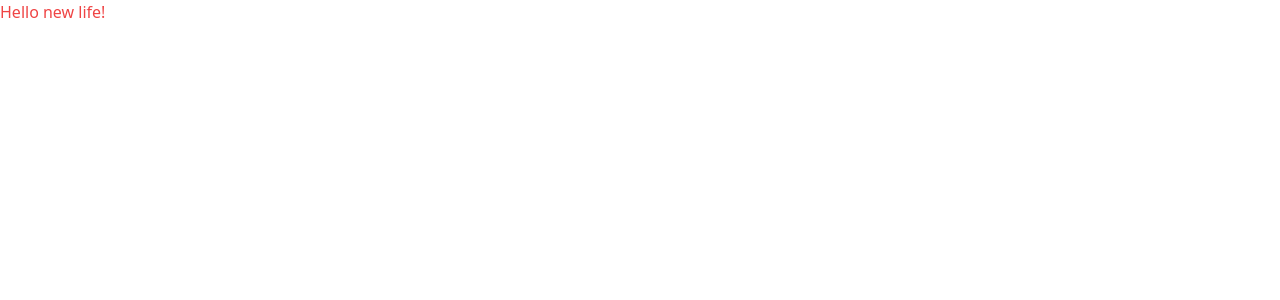
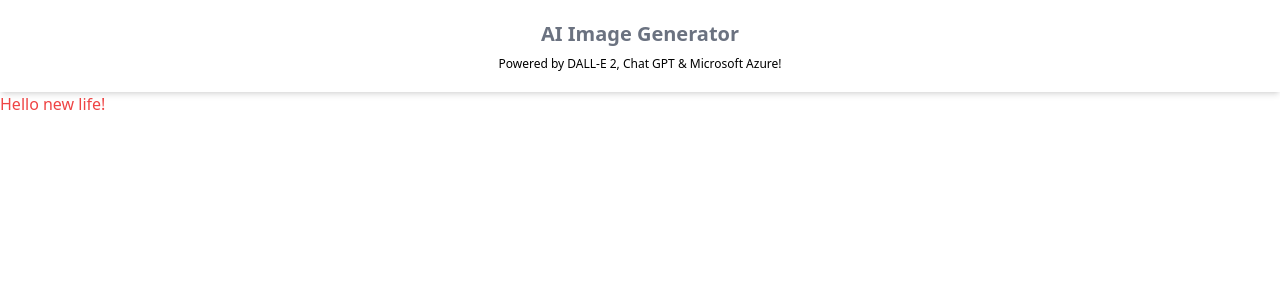
Before and after one commit to hakobyanviktoria8/ai_image_generator, a Next.js app: page / in a window 1280 px wide. Shown: the top 300 px of the page. Built offline with nearby package versions, Linux system fonts and the light colour scheme.

Commit message:
added header

```diff
--- a/app/layout.tsx
+++ b/app/layout.tsx
@@ -1,18 +1,24 @@
-import './../styles/globals.css'
+import { Header } from "@/components/Header";
+import "./../styles/globals.css";
 
 export const metadata = {
-  title: 'Create Next App',
-  description: 'Generated by create next app',
-}
+  title: "Create Next App",
+  description: "Generated by create next app",
+};
 
 export default function RootLayout({
   children,
 }: {
-  children: React.ReactNode
+  children: React.ReactNode;
 }) {
   return (
     <html lang="en">
-      <body>{children}</body>
+      <body>
+        {/* header */}
+        <Header />
+
+        {children}
+      </body>
     </html>
-  )
+  );
 }
--- /dev/null
+++ b/components/Header.tsx
@@ -0,0 +1,16 @@
+import React from "react";
+
+export const Header = () => {
+  return (
+    <header className="p-5 sticky top-0 bg-white z-50 shadow-md space-x-2 ">
+      <div className="flex justify-center items-center flex-col">
+        <h1 className="text-gray-500 font-bold text-xl mb-2">
+          AI Image Generator
+        </h1>
+        <h2 className="text-xs">
+          Powered by DALL-E 2, Chat GPT & Microsoft Azure!
+        </h2>
+      </div>
+    </header>
+  );
+};
```
Also changed, not shown: about.txt (added).
